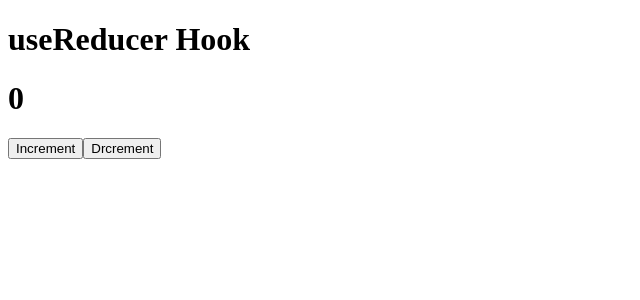
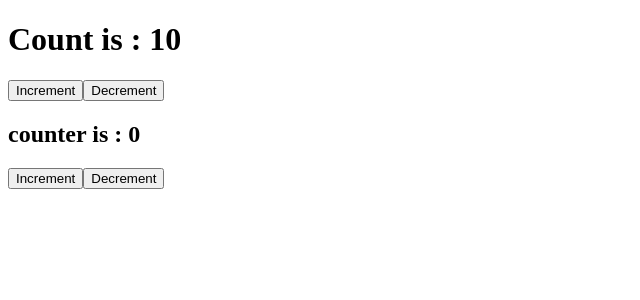
Before and after one commit to SanaUllahRasheed123/revision-react, a React (Create React App) app: page / in a window 1280 px wide. Shown: the top 300 px of the page, without its empty margins (0-640 px from the left). Built offline with nearby package versions, Linux system fonts and the light colour scheme.

Commit message:
custome hook again done

```diff
--- a/src/App.js
+++ b/src/App.js
@@ -355,13 +355,31 @@
 // }
 
 
+// import React from 'react'
+// import Counter from './Counter'
+
+// const App = () => {
+//   return (
+//     <div>
+//     <Counter/>
+//     </div>
+//   )
+// }
+
+// export default App
+
+
+
 import React from 'react'
-import Counter from './Counter'
+import Counter1 from './Counter1'
+import Counter2 from './Counter2'
 
 const App = () => {
   return (
     <div>
-    <Counter/>
+    <Counter1/>
+    <Counter2/>
+
     </div>
   )
 }
--- /dev/null
+++ b/src/Counter1.jsx
@@ -0,0 +1,16 @@
+import React from 'react'
+import useCounter from './useCounter'
+
+const Counter1 = () => {
+    const [count, Increment, Decrement] = useCounter(10)
+  return (
+    <div>
+    <h1> Count is : {count}</h1>
+    <button onClick={Increment}>Increment</button>
+    <button onClick={Decrement}>Decrement</button>
+
+    </div>
+  )
+}
+
+export default Counter1
--- /dev/null
+++ b/src/Counter2.jsx
@@ -0,0 +1,15 @@
+import React from 'react'
+import useCounter from './useCounter'
+
+const Counter2 = () => {
+    const [count, Increment, Decrement] = useCounter()
+  return (
+    <div>
+    <h2>counter is : {count}</h2>
+    <button onClick={Increment}>Increment</button>
+    <button onClick={Decrement}>Decrement</button>
+    </div>
+  )
+}
+
+export default Counter2
--- /dev/null
+++ b/src/useCounter.jsx
@@ -0,0 +1,16 @@
+import { useState } from 'react'
+
+const useCounter = (initialState=0) => {
+    const [count, setCount] = useState(initialState)
+
+    function Increment(){
+        setCount(count+1)
+    }
+
+    function Decrement(){
+        setCount(count-1)
+    }
+  return[count, Increment, Decrement]
+}
+
+export default useCounter
```
